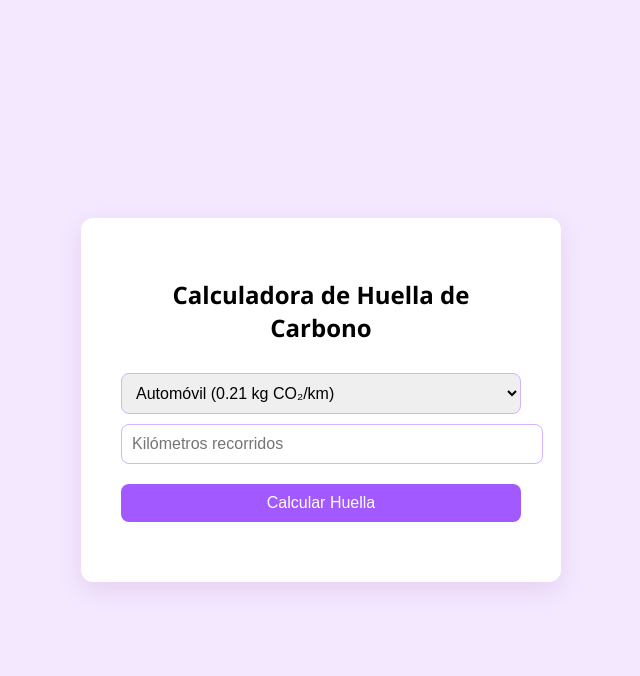
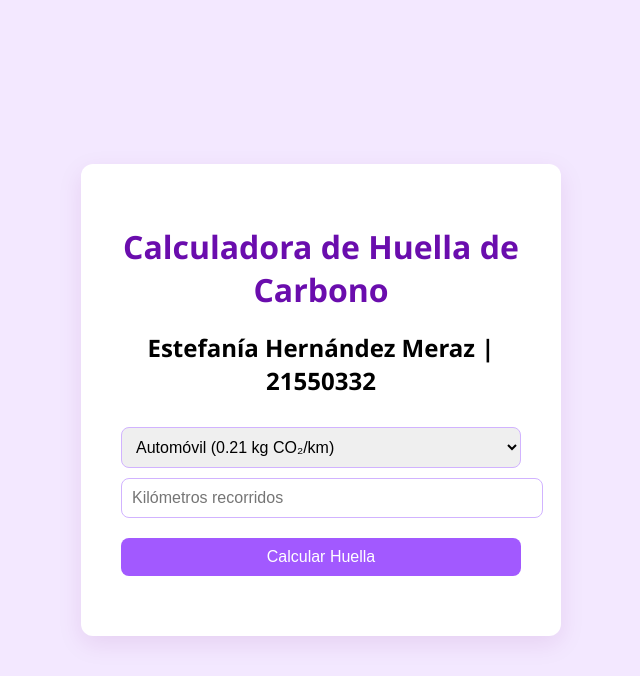
Before and after one commit to Fanny-404/HuellaDeCarbon, a Flask app: page / in a window 1280 px wide. Shown: the top 676 px of the page, without its empty margins (319-959 px from the left). Run offline with Flask 3, Linux system fonts and the light colour scheme.

Commit message:
Modificación

```diff
--- a/templates/index.html
+++ b/templates/index.html
@@ -7,7 +7,8 @@
 
     <body>
         <div class="container">
-            <h2>Calculadora de Huella de Carbono</h2>
+            <h1>Calculadora de Huella de Carbono</h1>
+            <h2>Estefanía Hernández Meraz   |   21550332</h2>
             <select id="transporte">
                 <option value="0.21">Automóvil (0.21 kg CO₂/km)</option>
                 <option value="0.05">Autobús (0.05 kg CO₂/km)</option>
```
